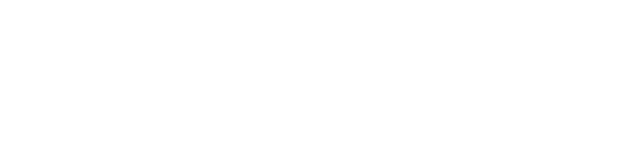
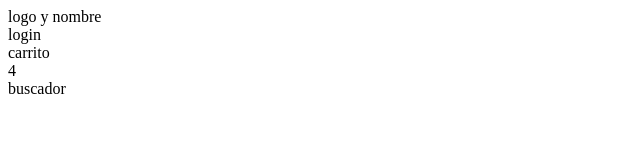
Before and after one commit to jecadm/PreEntrega3Costa, a plain HTML site: page index.html in a window 1280 px wide. Shown: the whole page, without its empty margins (0-640 px from the left). Drawn offline with Linux system fonts and the light colour scheme.

Commit message:
Armado de estructura

```diff
--- a/index.html
+++ b/index.html
@@ -1,5 +1,6 @@
 <!DOCTYPE html>
 <html lang="en">
+
 <head>
     <meta charset="UTF-8">
     <meta http-equiv="X-UA-Compatible" content="IE=edge">
@@ -7,9 +8,40 @@
     <link rel="stylesheet" href="./css/style.css">
     <title>PreEntrega2Costa</title>
 </head>
+
 <body>
+    <!-- Cabesera logo , login y carrito -->
+    <header>
+        <section>
+            <article>logo y nombre</article>
+            <article>login </article>
+            <article>carrito</article>
+        </section>
+    </header>
+    <!-- Barra de navegacion con buscador -->
+    <section>
+        <article>
+            <nav>
+                4
+            </nav>
+        </article>
+        <article>
+            buscador
+        </article>
+    </section>
+    <!-- Imagen de section nav -->
+    <section></section>
+    <!-- Carrusel con imagenes de productos -->
+    <section></section>
+    <!-- Medios de pago -->
+    <section></section>
+    <!-- Redes sociales -->
+    <section></section>
+
+    <footer></footer>
 
 
 
 </body>
+
 </html>
```
